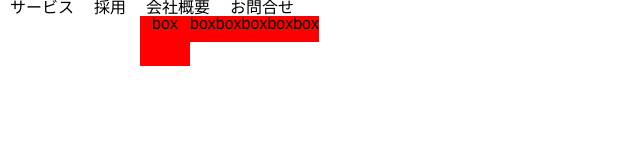
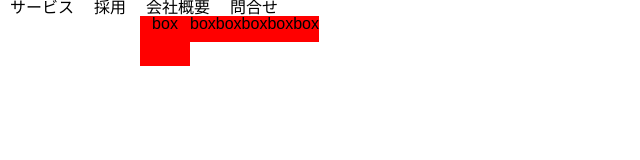
Before and after one commit to yasuhasawa-sudo/sawa2, a plain HTML site: page 20250827/index.html in a window 1280 px wide. Shown: the full height of the page, 0-640 px from the left. Drawn offline with Linux system fonts and the light colour scheme.

Commit message:
修正しました。

```diff
--- a/20250827/index.html
+++ b/20250827/index.html
@@ -12,7 +12,7 @@
         <li>サービス</li>
         <li>採用</li>
         <li>会社概要</li>
-        <li>お問合せ</li>
+        <li>問合せ</li>
     </ul>
 
     <div class="wrap">
```
